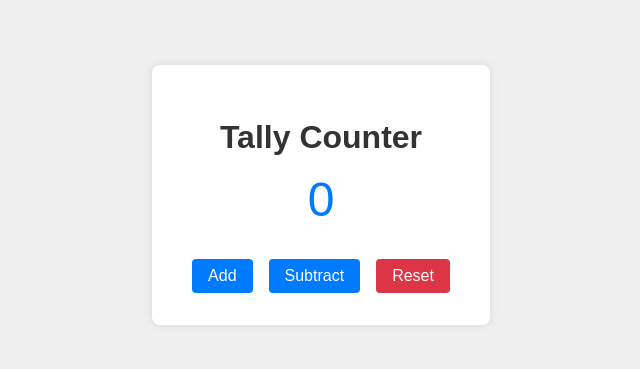
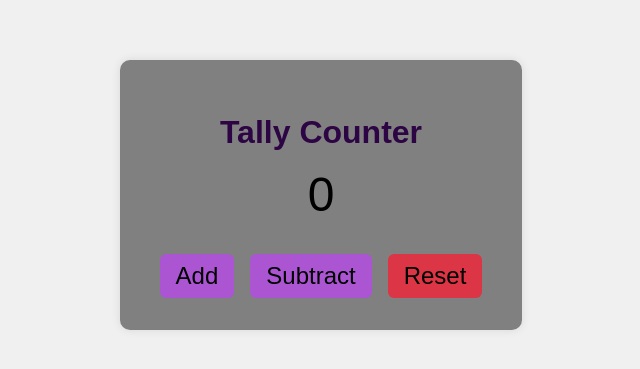
Before and after one commit to PBaloyi449/PORBAL441_WFO2401_GroupA_PortiaBaloyi_DJS05, a plain HTML site: page index.html in a window 1280 px wide. Shown: the part 205-574 px from the top of the page, without its empty margins (319-959 px from the left). Drawn offline with Linux system fonts and the light colour scheme.

Commit message:
Styling the container

```diff
--- a/styles.css
+++ b/styles.css
@@ -10,21 +10,21 @@ body {
 
   .container {
     text-align: center;
-    background: #fff;
+    background: gray;
     padding: 2rem;
-    border-radius: 8px;
+    border-radius: 10px;
     box-shadow: 0 0 10px rgba(0, 0, 0, 0.1);
   }
 
   h1 {
     margin-bottom: 1rem;
-    color: #333;
+    color: #2d0444;
   }
 
   .counter {
     font-size: 3rem;
     margin-bottom: 2rem;
-    color: #007bff;
+    color: black;
   }
 
   .buttons {
@@ -33,19 +33,20 @@ body {
   }
 
   .btn {
-    font-size: 1rem;
+    font-size: 1.5rem;
     padding: 0.5rem 1rem;
     margin: 0 0.5rem;
     cursor: pointer;
     border: none;
-    border-radius: 4px;
-    background: #007bff;
-    color: white;
+    border-radius: 6px;
+    background: #ab55d3;
+    color: black;
     transition: background 0.3s;
   }
 
   .btn:hover {
-    background: #0056b3;
+    background: pink;
+    color: white;
   }
 
   .btn.reset {
```
